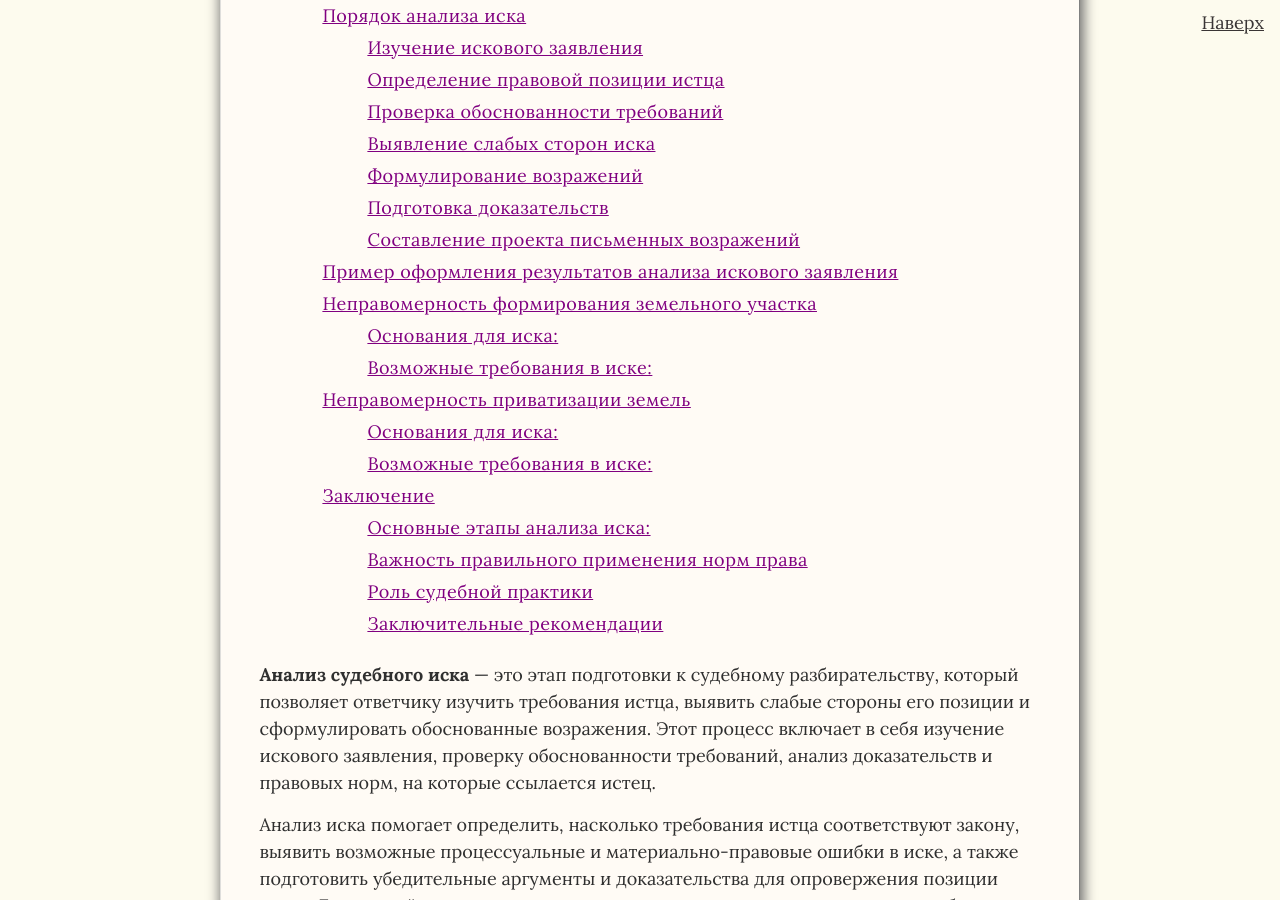
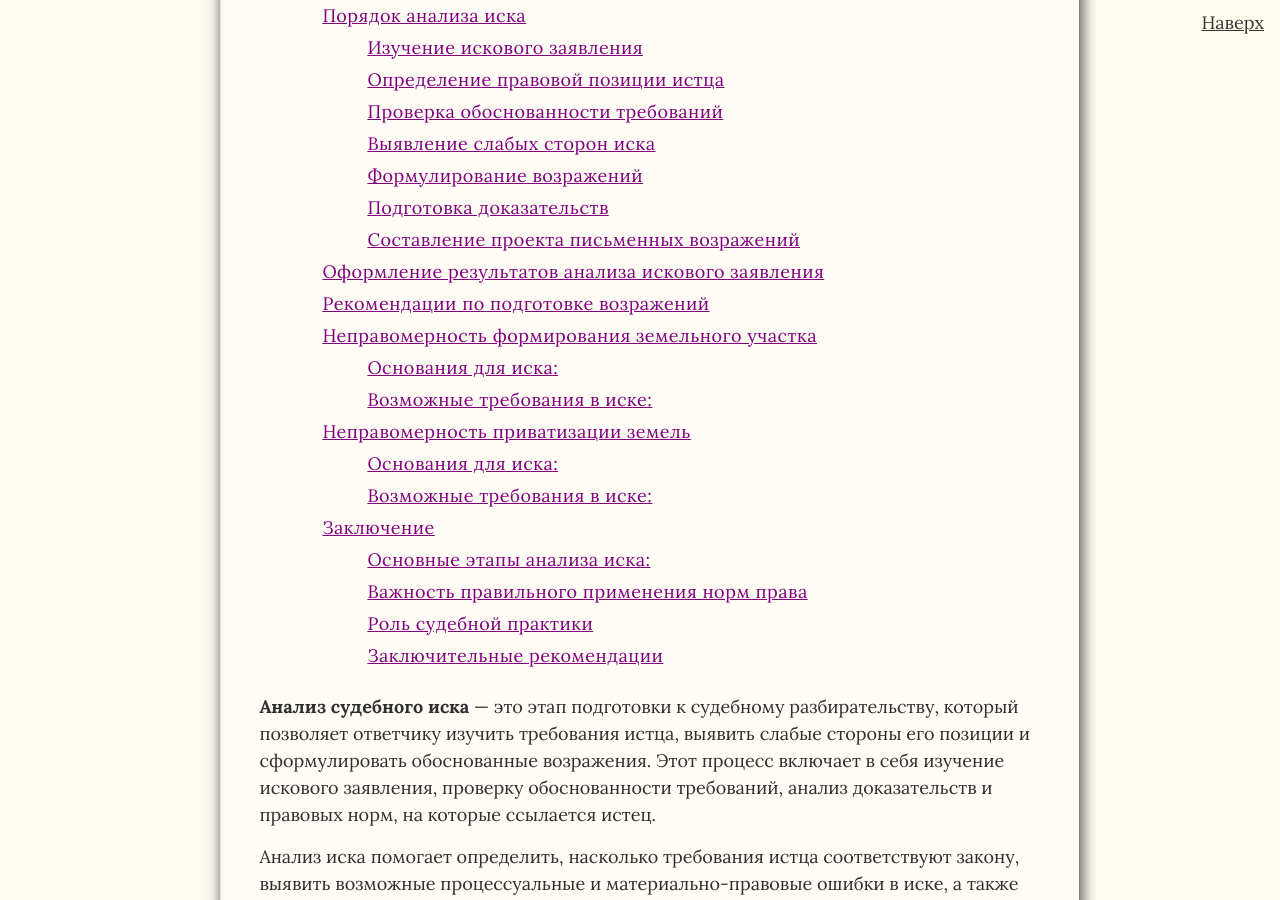
Before and after one commit to SergSi/land-use-art, a Jekyll site: the page built from _posts/2025-03-09-isk.md, in a window 1280 px wide and 900 px high, scrolled down 427 px. Built offline with Jekyll 4.4.1, drawn with Linux system fonts in a browser that asks for light colours; some web fonts are replaced; some of the changed text lies outside the part shown.

Commit message:
Update 2025-03-09-isk.md

```diff
--- a/_posts/2025-03-09-isk.md
+++ b/_posts/2025-03-09-isk.md
@@ -54,7 +54,7 @@ class: methods
 5. Ссылки на нормы права и доказательства.
 6. Просьбу к суду (например, отказать в удовлетворении иска).
 
-## Пример оформления результатов анализа искового заявления
+## Оформление результатов анализа искового заявления
 
 Результаты анализа искового заявления эксперт может изложить в следующем виде:
 
@@ -71,6 +71,8 @@ class: methods
 - проверка - не применены ли нормы закона, не подлежащие применению исходя из фактических обстоятельств;
 - проверка – не применяются ли истцом нормы-декларации без их конкретизации;
 - проверка, соблюдены ли общие принципы права, такие как справедливость, добросовестность, равенство сторон и т.д.
+
+## Рекомендации по подготовке возражений
 
 На основе результатов анализа могут быть подготовлены возражения ответчика на исковые требования. Пример структуры возражений:
 
```
